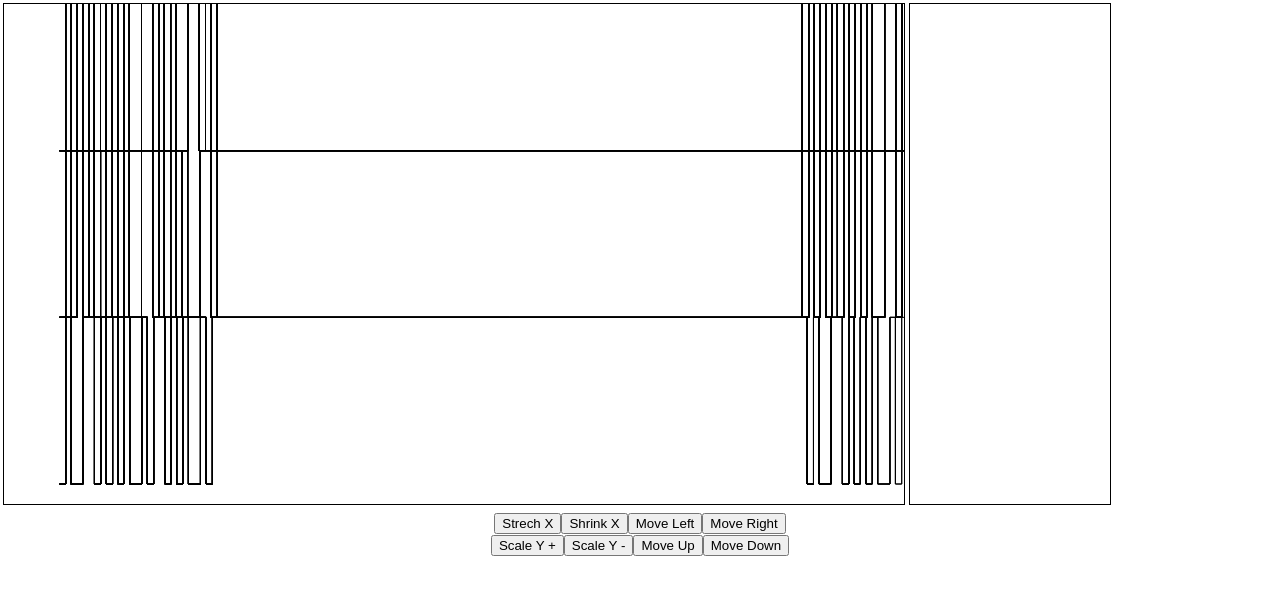
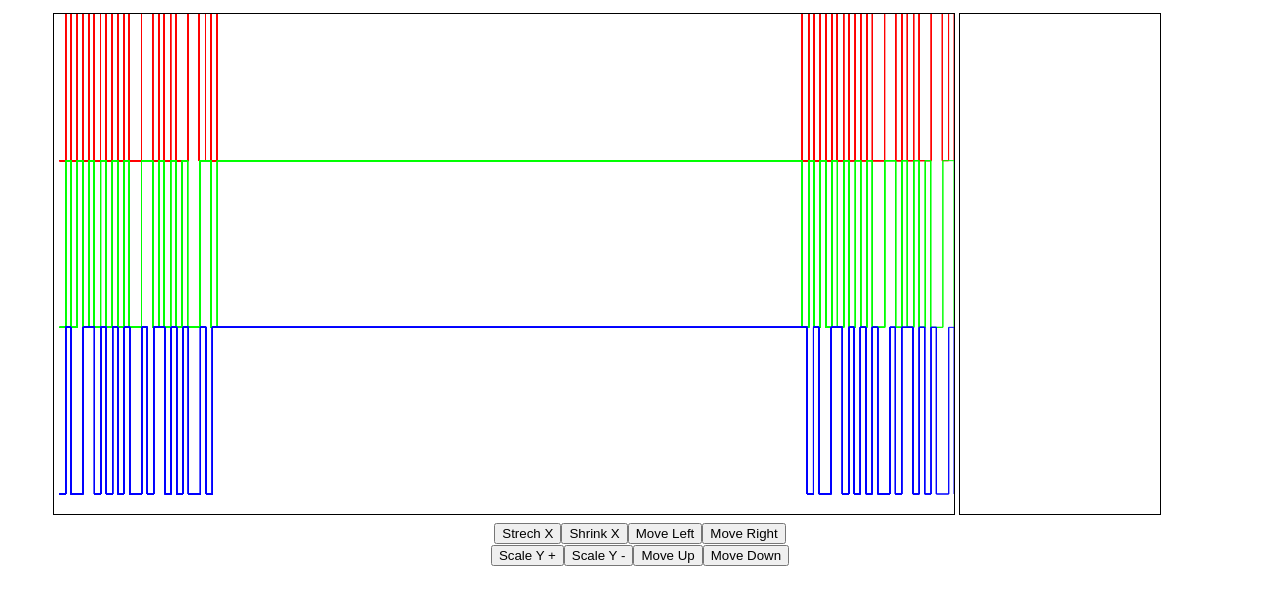
Before and after one commit to Roma637/oscilloscope, a React (Create React App) app: page / in a window 1280 px wide. Shown: the top 604 px of the page. Built offline with nearby package versions, Linux system fonts and the light colour scheme.

Commit message:
lines are no longer diagonal

```diff
--- a/src/App.css
+++ b/src/App.css
@@ -1,5 +1,6 @@
 .App {
   text-align: center;
+  padding: 10px 50px 10px;
 }
 
 .App-logo {
--- a/src/App.js
+++ b/src/App.js
@@ -24,7 +24,7 @@ function App() {
     "GRAPH_HEIGHT" : 80,
     "GRAPH_WIDTH":10,
     "TIME_SCALE" : 1,
-    "TIME_OFFSET" : 50,
+    "TIME_OFFSET" : 0,
     "Y_SCALE" : 1,
     "LINE_WIDTH" : 1,
     // "COMMANDS" : { "go" : {"Y_OFF" : 1}, "power" : {"Y_OFF" : 1}},
@@ -35,11 +35,11 @@ function App() {
 
   // console.log(state)
 
-  let x_midpoint = (mp) => { if( mp === undefined) { return(state["X_MIDPOINT"]);} else { console.log("Mod x_midpoint " + mp); setState({...state, "X_MIDPOINT" : mp})} }
-  let y_midpoint = (mp) => { if( mp === undefined) { return(state["Y_MIDPOINT"]);} else { console.log("Mod y_midpoint " + mp); setState({...state, "Y_MIDPOINT" : mp})} }
+  // let x_midpoint = (mp, fg1) => { if( fg1 !== undefined) {return({"X_MIDPOINT" : mp});}  if( mp === undefined) { return(state["X_MIDPOINT"]);} else { console.log("Mod x_midpoint " + mp); setState({...state, "X_MIDPOINT" : mp})} }
+  // let y_midpoint = (mp, fg1) => { if( fg1 !== undefined) {return({"Y_MIDPOINT" : mp});}; if( mp === undefined) { return(state["Y_MIDPOINT"]);} else { console.log("Mod y_midpoint " + mp); setState({...state, "Y_MIDPOINT" : mp})} }
   let y_baseline = (mp, fg1) => {if( fg1 !== undefined) {return({"Y_BASELINE" : mp});}; if( mp === undefined) { return(state["Y_BASELINE"]);} else { console.log("Mod y_baseline " + mp); setState({...state, "Y_BASELINE" : mp})} }
-  let graph_height = (mp) => { if( mp === undefined) { return(state["GRAPH_HEIGHT"]);} else { console.log("Mod graph_height"); setState({...state, "GRAPH_HEIGHT" : mp})} }
-  let graph_width = (mp) => { if( mp === undefined) { return(state["GRAPH_WIDTH"]);} else { console.log("Mod graph_width"); setState({...state, "GRAPH_WIDTH" : mp})} }
+  let graph_height = (mp, fg1) => {if( fg1 !== undefined) {return({"GRAPH_HEIGHT" : mp});}  if( mp === undefined) { return(state["GRAPH_HEIGHT"]);} else { console.log("Mod graph_height"); setState({...state, "GRAPH_HEIGHT" : mp})} }
+  let graph_width = (mp, fg1) => { if( fg1 !== undefined) {return({"GRAPH_WIDTH" : mp});}; if( mp === undefined) { return(state["GRAPH_WIDTH"]);} else { console.log("Mod graph_width"); setState({...state, "GRAPH_WIDTH" : mp})} }
   let time_scale = (mp, fg1) => { if( fg1 !== undefined) {return({"TIME_SCALE" : mp});}; if( mp === undefined) { return(state["TIME_SCALE"]);} else { setState({...state, "TIME_SCALE" : mp})} }
   let time_offset = (mp, fg1) => { if( fg1 !== undefined) {return({"TIME_OFFSET" : mp});} if( mp === undefined) { return(state["TIME_OFFSET"]);} else {console.log("setState TimeOffset=" + mp); setState({...state, "TIME_OFFSET" : mp})} }
   let y_scale = (mp, fg1) => { if( fg1 !== undefined) {return({"Y_SCALE" : mp});} if( mp === undefined) { return(state["Y_SCALE"]);} else {setState({...state, "Y_SCALE" : mp})} }
@@ -124,7 +124,6 @@ function App() {
     // let current_y = y_0axis
 
 
-    context.globalCompositeOperation = "source-over"
 
     // if(coords === undefined) {return(0);}
     // let coords2 = coords.reduce((prev, curr) => {return({...prev, ...curr})})
@@ -176,6 +175,7 @@ function App() {
         // var c1 = [x_map(a1[0]) *  time_scale() + time_offset() + current_x_offset, baseline_y(y_map(a1[1]) / y_scale()) + current_y_offset]
         // var c2 = [x_map(a2[0]) *  time_scale() + time_offset() + current_x_offset, baseline_y(y_map(a2[1]) / y_scale()) + current_y_offset]
         // var c3 = [x_map(a3[0]) *  time_scale() + time_offset() + current_x_offset, baseline_y(y_map(a3[1]) / y_scale()) + current_y_offset]
+
         var c1 = [x_map(a1[0]) *  time_scale() + time_offset(), baseline_y(y_map(a1[1]) / y_scale()) + y_bounds[arrindx]]
         var c2 = [x_map(a2[0]) *  time_scale() + time_offset(), baseline_y(y_map(a2[1]) / y_scale()) + y_bounds[arrindx]]
         var c3 = [x_map(a3[0]) *  time_scale() + time_offset(), baseline_y(y_map(a3[1]) / y_scale()) + y_bounds[arrindx]]
@@ -189,10 +189,13 @@ function App() {
         // console.log(c3)
 
         let check_x = (c1) => c1[0] > 0 && c1[0] < canvas_width
-        let check_x_low  = (c1) => c1[0] > 0
-        let check_x_high  = (c1) =>  c1[0] < canvas_width
+        let check_x_low  = (c1) => c1[0] > 0 //returns true if within bounds
+        let check_x_high  = (c1) =>  c1[0] < canvas_width // returns true if within bounds
         if(! check_x_low(c3)) {lowfail = [c1,c2,c3]; }
-        if(highfail === undefined && ! check_x_high(c1)) {highfail = [c1,c2,c3]; }
+
+        // if(highfail === undefined && ! check_x_high(c1)) {highfail = [c1,c2,c3]; }
+        if(highfail === undefined && ! check_x_high(c2)) {highfail = [c1,c2,c3]; }
+
         if(check_x(c1) && check_x(c2)) {
           drawcount = drawcount + 1
           prevdraw = [...prevdraw, [c1,c2,c3]]
@@ -223,9 +226,16 @@ function App() {
             if(highfail !== undefined && lowfail !== undefined) {
               var [c1a,c2a,c3a] = lowfail
               var [c1b,c2b,c3b] = highfail
-              context.moveTo(...c1a)
-              context.lineTo(...c3b)
+
+              // context.moveTo(...c1a)
+              context.moveTo(...c1b)
+
+              // context.lineTo(c3b[0], c1a[1])
+              context.lineTo(...c2b)
+
+
               context.stroke()
+
             } else {
               console.log("highfail or lowail is undefined - not a big issue though")
               console.log(lowfail)
@@ -240,13 +250,20 @@ function App() {
   function draw2(context) {
 
     context.beginPath()
+
     context.globalCompositeOperation = "destination-out"
 
     context.clearRect(0,0, canvas_width, canvas_height)
 
     //for item in coords, draw() while passing coords to it
+    var colorArr = ["#FF0000", "#00FF00","#0000FF"]
+    coords.map((coord, indx) => {
+      context.beginPath()
+      context.globalCompositeOperation = "source-over"
 
-    coords.map((coord, indx) => draw(coord, context, indx))
+      context.strokeStyle = colorArr[indx % colorArr.length]
+      return(draw(coord, context, indx));
+      })
 
   }
 
@@ -316,8 +333,7 @@ function App() {
         <button onClick={ (e1) => y_baseline(y_baseline() - 10)}> Move Down </button>
         <br/>
         {/* these two do not */}
-        <br/>
-        <br/>
+
       </div>
 
     </div>
```
